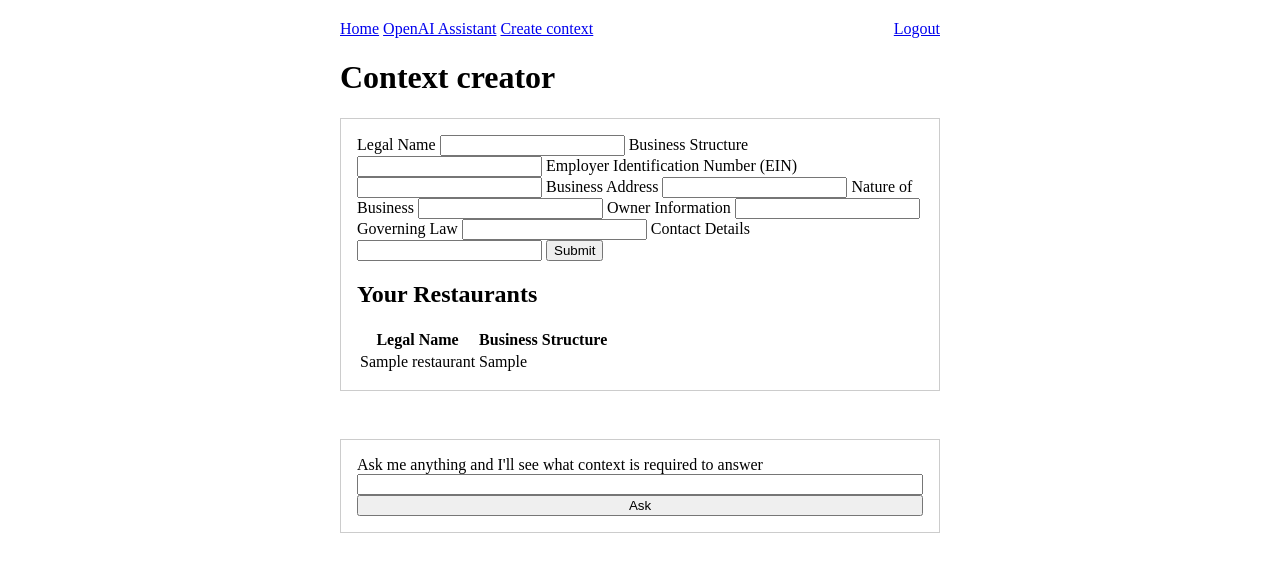
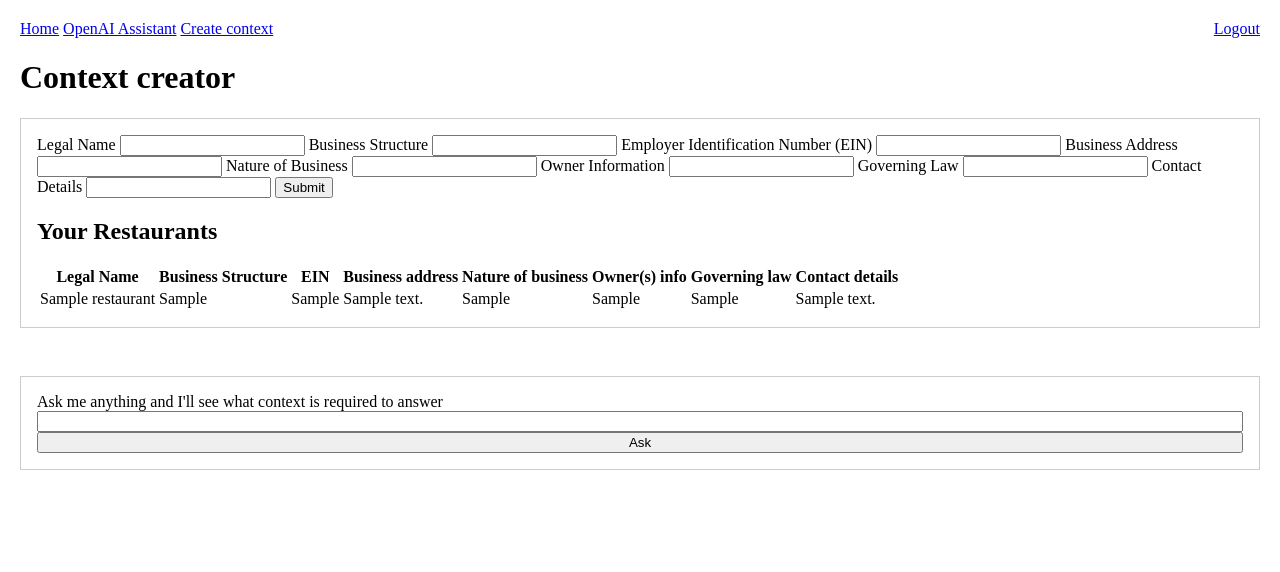
Before and after one commit to TomaOfficer/python-utopian, a Flask app: page /auth/create-context in a window 1280 px wide. Shown: the top 572 px of the page. Run offline with Flask 3, Linux system fonts and the light colour scheme; a user stored in the database is signed in; tables that the repository leaves empty hold one stand-in row (values such as "Sample post").

Commit message:
just a little CSS

```diff
--- a/app/static/style.css
+++ b/app/static/style.css
@@ -1,7 +1,7 @@
 body {
   padding: 20px;
   margin: 0 auto;
-  max-width: 600px;
+  max-width: 1440px;
 }
 nav {
   display: flex;
--- a/app/templates/create-context.html
+++ b/app/templates/create-context.html
@@ -30,13 +30,23 @@
             <tr>
                 <th>Legal Name</th>
                 <th>Business Structure</th>
-                <!-- Add more headers as needed -->
+                <th>EIN</th>
+                <th>Business address</th>
+                <th>Nature of business</th>
+                <th>Owner(s) info</th>
+                <th>Governing law</th>
+                <th>Contact details</th>
             </tr>
             {% for restaurant in restaurants %}
                 <tr>
                     <td>{{ restaurant.legal_name }}</td>
                     <td>{{ restaurant.business_structure }}</td>
-                    <!-- Add more data fields as needed -->
+                    <td>{{ restaurant.ein }}</td>
+                    <td>{{ restaurant.business_address }}</td>
+                    <td>{{ restaurant.business_nature }}</td>
+                    <td>{{ restaurant.owner_info }}</td>
+                    <td>{{ restaurant.governing_law }}</td>
+                    <td>{{ restaurant.contact_details }}</td>
                 </tr>
             {% endfor %}
         </table>
```
